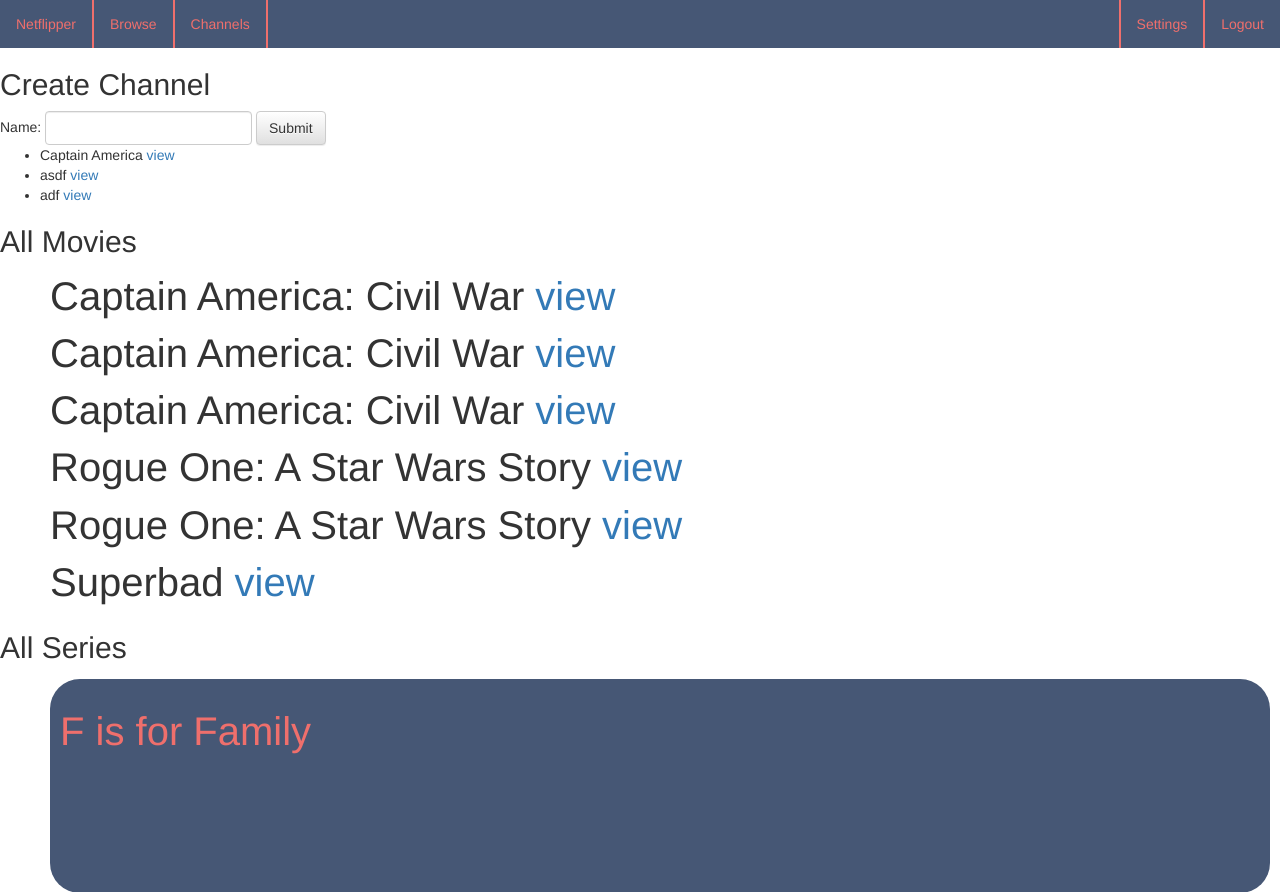
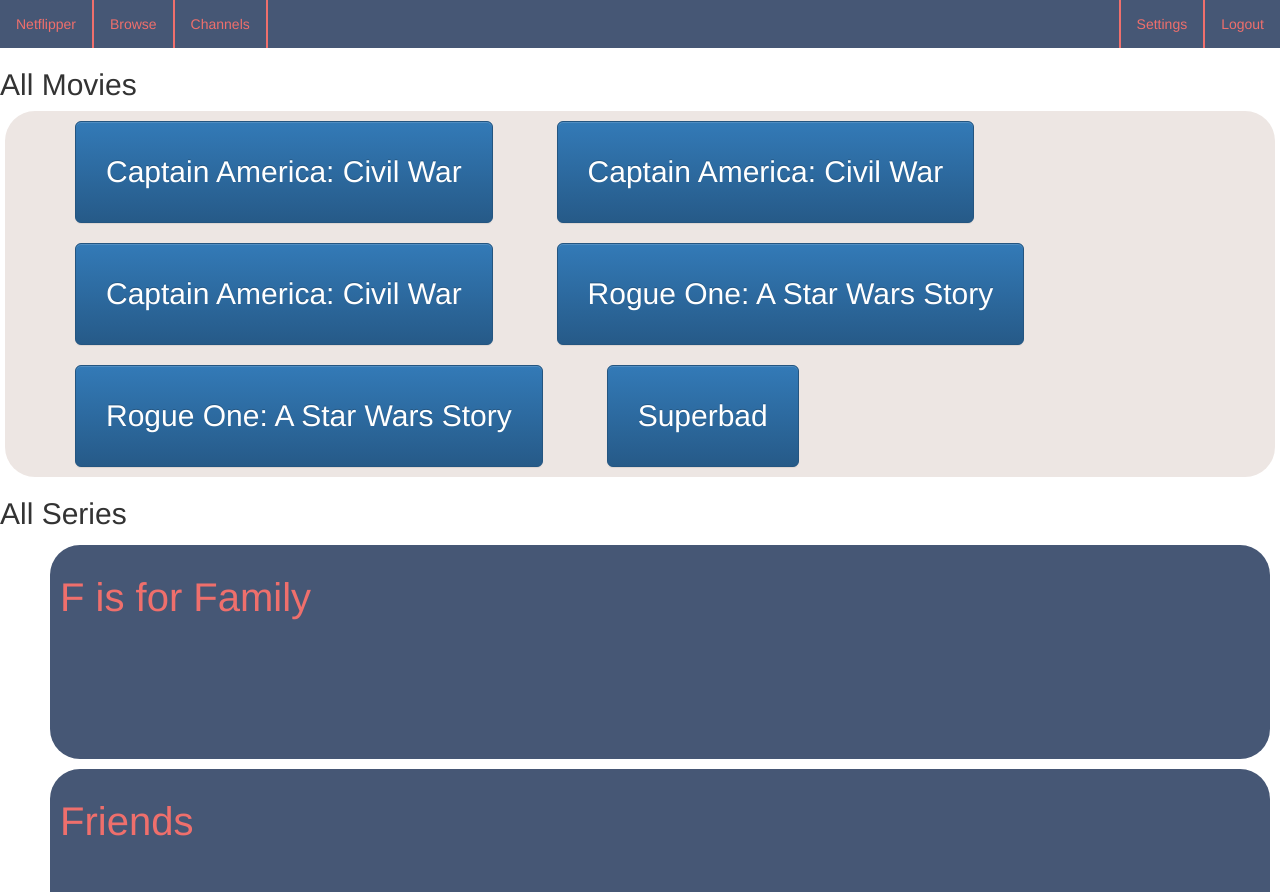
Before and after one commit to colinmipapi/Netflipper, a Django app: page /browse/ in a window 1280 px wide. Shown: the top 892 px of the page. Run offline with Django 3.2, Linux system fonts and the light colour scheme; a user stored in the database is signed in; data comes from the database, SQL or seed files in the repository; both versions use the stored data as it was after the commit; some libraries are stand-ins or nearby versions.

Commit message:
fixed homepage

```diff
--- a/channel/templates/base.html
+++ b/channel/templates/base.html
@@ -35,10 +35,10 @@
           </li>
         {% else %}
           <li id="login_info">
-            <a id="nav_bar" href="{% url 'auth_login' %}">Login</a>
+              <a id="nav_bar" href="{% url 'registration_register' %}">Register</a>
           </li>
           <li id="login_info">
-            <a id="nav_bar" href="{% url 'registration_register' %}">Register</a>
+              <a id="nav_bar" href="{% url 'auth_login' %}">Login</a>
           </li>
         {% endif %}
       </ul>
--- a/channel/templates/channel/view_channel.html
+++ b/channel/templates/channel/view_channel.html
@@ -6,12 +6,16 @@
 </br>
 <ol>
 {% for episode in channel.content.all %}
+<div id="channel_episode">
   <li>
     {{ episode.name }} </br>
     {{ episode.season.series.name }} |
     {{ episode.season.name }}
   </li>
+</div>
   </br>
 {% endfor %}
 </ol>
+<h2>Create Channel</h2>
+{% include 'forms/create_channel.html' %}
 {% endblock content %}
--- a/channel/templates/view_all_content.html
+++ b/channel/templates/view_all_content.html
@@ -1,16 +1,13 @@
-{% if user.is_authenticated %}
-  <h2>Create Channel</h2>
-  {% include 'forms/create_channel.html' %}
-  <ul>
-  {% for channel in channels %}
-    <li>{{ channel.name }} <a href="{% url 'view_channel' channel_id=channel.id %}">view</a></li>
-  {% endfor %}
-  </ul>
-{% endif %}
 <h2>All Movies</h2>
-<ol>
+<ol class="grid_view">
 {% for movie in movies %}
-  <li class='index_title'>{{movie.name}} <a href="{% url 'view_movie' video_id=movie.id %}">view</a></li>
+  <li class='index_title'>
+     <a href="{% url 'view_movie' video_id=movie.id %}">
+       <button type="button" class="btn btn-primary btn-lg">
+         {{movie.name}}
+       </button>
+    </a>
+  </li>
 {% endfor %}
 </ol>
 <h2>All Series</h2>
--- a/netflipper/static/channel/style.css
+++ b/netflipper/static/channel/style.css
@@ -41,6 +41,17 @@ nav ul li {
 
 #bodyImage img {
   z-index: -1;
+}
+
+#channel_episode{
+  background-color: #EDE6E3;
+  margin:5px;
+  border-radius: 30px 30px 30px 30px;
+}
+
+#channel_episode li{
+  list-style: none;
+  display: inline-grid;
 }
 
 #bodyImage h1 {
```
Also changed, not shown: db.sqlite3. Lines whose indentation alone changed are shown as unchanged.
